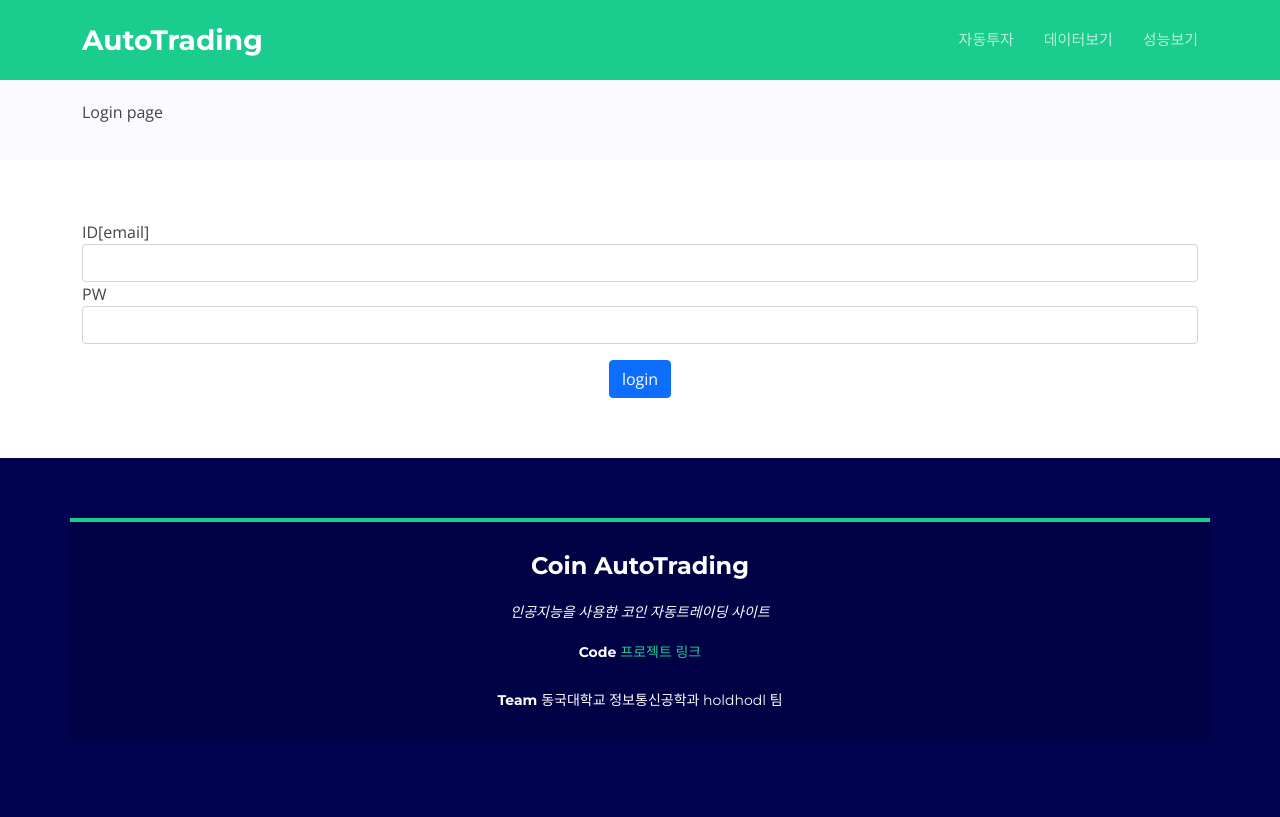
After one commit to baeksoojin/hodlhodl, a Django app: a page that uses AutoTrade/templates/Account/login.html in a window 1280 px wide. The commit adds this page. Run offline with Django 4.2, Linux system fonts and the light colour scheme; some libraries are stand-ins or nearby versions.

Commit message:
ADD : session을 활용한 login/logout

```diff
--- a/AutoTrade/Account/urls.py
+++ b/AutoTrade/Account/urls.py
@@ -5,4 +5,6 @@ app_name = 'Account'
 
 urlpatterns = [
     path('signup/',views.Signup,name='Signup'),
+    path('login/',views.Login,name='Login'),
+    path('logout/',views.Logout,name='Logout'),
 ]
--- a/AutoTrade/Account/views.py
+++ b/AutoTrade/Account/views.py
@@ -42,3 +42,36 @@ def Signup(request):
 
     else:
         return render(request,'Account/Signup.html')
+
+def Login(request):
+    if request.method == "POST":
+        email = request.POST["email"]
+        pw = request.POST["pw"]
+
+        members= User
+        res_data ={}
+
+        if not members.objects.filter(email=email).exists():
+            res_data['error']="회원정보를 찾을 수 없습니다"
+            return render(request,'account/login.html',res_data)
+        else:
+            data = members.objects.get(email = email)
+            if data.password == pw:
+                request.session['email'] = email
+                request.session['username'] = data.username
+                request.session.permanent = True #자원의 효율적 운영을 위해 true로 놓음
+                return redirect('/')
+            else:
+                res_data['error'] = "비밀번호가 일치하지 않습니다"
+                return render(request,"account/login.html",res_data)
+    else:
+        return render(request,"account/login.html")
+
+def Logout(request):
+    #session을 지워주면 됨
+    try:#로그아웃했을때 로그인 안 되도록
+        if request.session.get('email'):
+            del request.session['email']
+    except:
+        pass
+    return redirect('/')
--- /dev/null
+++ b/AutoTrade/templates/Account/login.html
@@ -0,0 +1,130 @@
+{% load static %}
+<!DOCTYPE html>
+<html lang="en">
+
+<head>
+  <meta charset="utf-8">
+  <meta content="width=device-width, initial-scale=1.0" name="viewport">
+
+  <title>AutoTrading</title>
+  <meta content="" name="description">
+  <meta content="" name="keywords">
+
+  <!-- Favicons -->
+  <link href='{% static "img/icon.png" %}' rel="icon">
+  <link href='{% static "img/apple-touch-icon.png" %}' rel="apple-touch-icon">
+
+  <!-- Google Fonts -->
+  <link href="https://fonts.googleapis.com/css?family=Open+Sans:300,300i,400,400i,600,600i,700,700i|Montserrat:300,300i,400,400i,500,500i,600,600i,700,700i|Poppins:300,300i,400,400i,500,500i,600,600i,700,700i" %}' rel="stylesheet">
+
+  <!-- Vendor CSS Files -->
+  <link href='{% static "vendor/aos/aos.css" %}' rel="stylesheet">
+  <link href='{% static "vendor/bootstrap/css/bootstrap.min.css" %}' rel="stylesheet">
+  <link href='{% static "vendor/bootstrap-icons/bootstrap-icons.css" %}' rel="stylesheet">
+  <link href='{% static "vendor/boxicons/css/boxicons.min.css" %}' rel="stylesheet">
+  <link href='{% static "vendor/glightbox/css/glightbox.min.css" %}' rel="stylesheet">
+  <link href='{% static "vendor/remixicon/remixicon.css" %}' rel="stylesheet">
+  <link href='{% static "vendor/swiper/swiper-bundle.min.css" %}' rel="stylesheet">
+
+  <!-- Template Main CSS File -->
+  <link href='{% static "css/style.css" %}' rel="stylesheet">
+
+</head>
+{% if error %}
+    <script>
+        var a = "{{error}}";
+        alert(a);
+    </script>
+{% endif %}
+<body>
+
+  <!-- ======= Header ======= -->
+  <header id="header" class="fixed-top d-flex align-items-center ">
+    <div class="container d-flex align-items-center justify-content-between">
+
+      <div class="logo">
+        <h1><a href="{% url 'Home:main' %}"><span>AutoTrading</span></a></h1>
+      </div>
+
+      <nav id="navbar" class="navbar">
+        <ul>
+          <li><a class="nav-link scrollto" href="{% url 'Home:detail' %}">자동투자</a></li>
+          <li><a class="nav-link scrollto" href="{% url 'Home:detail' %}">데이터보기</a></li>
+          <li><a class="nav-link scrollto" href="{% url 'Home:detail' %}">성능보기</a></li>
+        </ul>
+        <i class="bi bi-list mobile-nav-toggle"></i>
+      </nav><!-- .navbar -->
+
+    </div>
+  </header><!-- End Header -->
+
+  <main id="main">
+
+
+    <!-- ======= Breadcrumbs Section ======= -->
+    <section class="breadcrumbs">
+      <div class="container">
+        <p>Login page</p>
+      </div>
+    </section><!-- End Breadcrumbs Section -->
+    <section class="inner-page">
+      <div class="container">
+        <form name = "signup_form" action="{% url 'Account:Login' %}" method = "POST" >
+            {% csrf_token %}
+            <div class="form-group">
+                <label for="email">ID[email]</label>
+                <input class="form-control" type = "text" name = "email"  >
+            </div>
+            <div class="form-group">
+                <label for="PW">PW</label>
+                <input class="form-control" type = "password" name = "pw"  >
+            </div>
+            <p></p>
+            <div class = "text-center"><input class="btn btn-primary" type = "submit" value ="login"></div>
+        </form>
+
+      </div>
+    </section>
+
+  </main><!-- End #main -->
+
+  <!-- ======= Footer ======= -->
+  <footer id="footer">
+    <div class="footer-top">
+      <div class="container">
+        <div class="row">
+
+            <div class="footer-info">
+              <h3>Coin AutoTrading</h3>
+              <p class="pb-3"><em>인공지능을 사용한 코인 자동트레이딩 사이트</em></p>
+              <p>
+                <strong>Code  </strong><a href="https://github.com/sujin-create/hodlhodl"> 프로젝트 링크</a>
+                <br><br>
+                <strong>Team  </strong>동국대학교 정보통신공학과 holdhodl 팀 <br>
+              </p>
+            </div>
+
+        </div>
+      </div>
+    </div>
+
+
+  </footer><!-- End Footer -->
+
+  <a href="#" class="back-to-top d-flex align-items-center justify-content-center"><i class="bi bi-arrow-up-short"></i></a>
+  <div id="p%}' reloader"></div>
+
+  <!-- Vendor JS Files -->
+  <script src='{% static "vendor/purecounter/purecounter_vanilla.js" %}' ></script>
+  <script src='{% static "vendor/aos/aos.js"%}' ></script>
+  <script src='{% static "vendor/bootstrap/js/bootstrap.bundle.min.js"%}' ></script>
+  <script src='{% static "vendor/glightbox/js/glightbox.min.js"%}' ></script>
+  <script src='{% static "vendor/swiper/swiper-bundle.min.js"%}' ></script>
+  <script src='{% static "vendor/php-email-form/validate.js"%}' ></script>
+
+  <!-- Template Main JS File -->
+  <script src='{% static "js/main.js"%}' ></script>
+
+</body>
+
+</html>
```
Also changed, not shown: AutoTrade/templates/index.html (+10 -1 lines).
